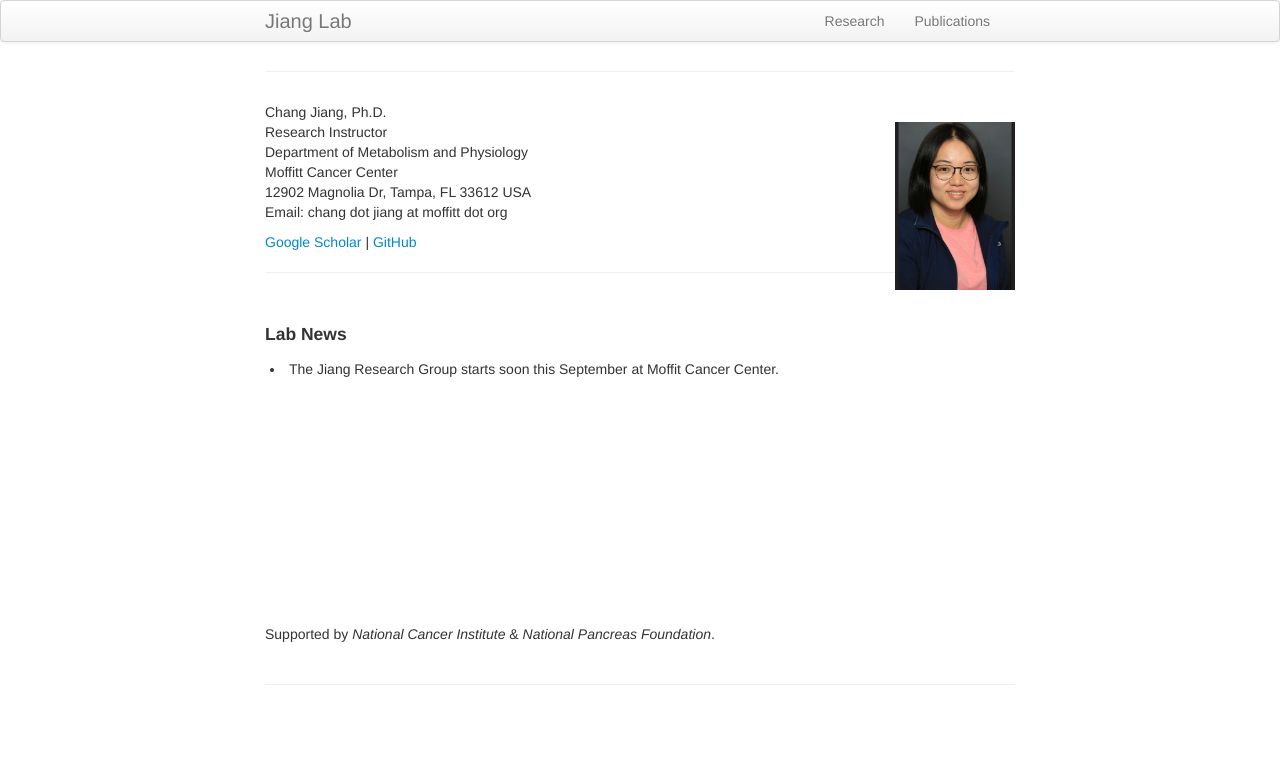
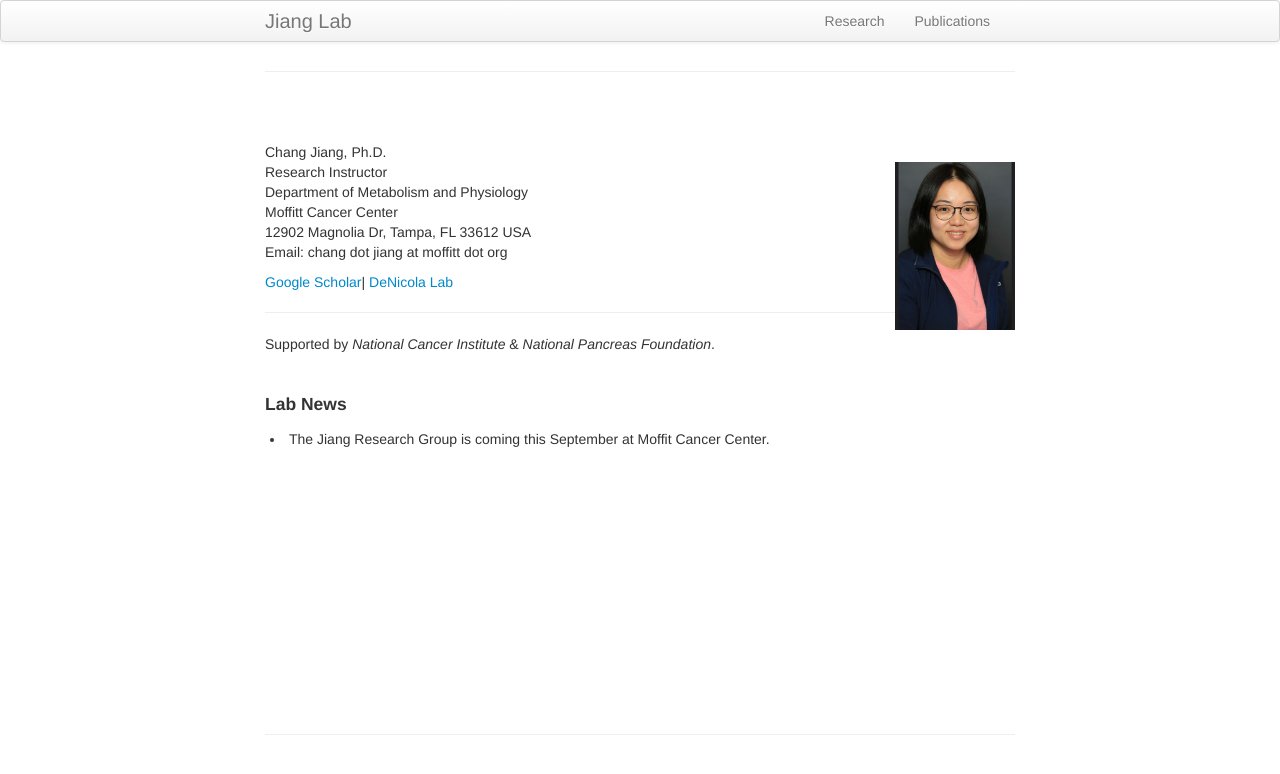
Before and after one commit to biochangjiang/biochangjiang.github.io, a Jekyll site: the page built from index.md, in a window 1280 px wide. Shown: the top 774 px of the page. Built offline with Jekyll 4.4.1, drawn with Linux system fonts in a browser that asks for light colours.

Commit message:
initial pages

```diff
--- a/index.md
+++ b/index.md
@@ -4,7 +4,8 @@ layout: page
 
 <!-- {% include JB/setup %} -->
 
-
+<br>
+<br>
 Chang Jiang, Ph.D. <br>
 <img style="float: right;width:120px;height:168px;"
 src="/assets/themes/twitter/bootstrap/img/cj.jpg">
@@ -15,11 +16,12 @@ Moffitt Cancer Center <br>
 Email: chang dot jiang at moffitt dot org
 
 [Google
-Scholar](https://scholar.google.com/citations?user=yV9xcBwAAAAJ&hl=en) |
-[GitHub](https://github.com/biochangjiang)<br>
+Scholar](https://scholar.google.com/citations?user=yV9xcBwAAAAJ&hl=en)|
+[DeNicola Lab](https://labpages2.moffitt.org/denicola/people/)
 
 
 ---
+Supported by *National Cancer Institute* & *National Pancreas Foundation*.
 
 <br>
 #### Lab News
@@ -27,9 +29,8 @@ Scholar](https://scholar.google.com/citations?user=yV9xcBwAAAAJ&hl=en) |
 <div
 style="height:240px;line-height:3em;overflow:scroll;padding:5px;">
 
-<li>The Jiang Research Group starts soon this September at Moffit Cancer Center.</li>
+<li>The Jiang Research Group is coming this September at Moffit Cancer Center.</li>
 
 </div>
 
 <br>
-Supported by *National Cancer Institute* & *National Pancreas Foundation*.
```
Also changed, not shown: pages/research.md (+1 -1 lines).
